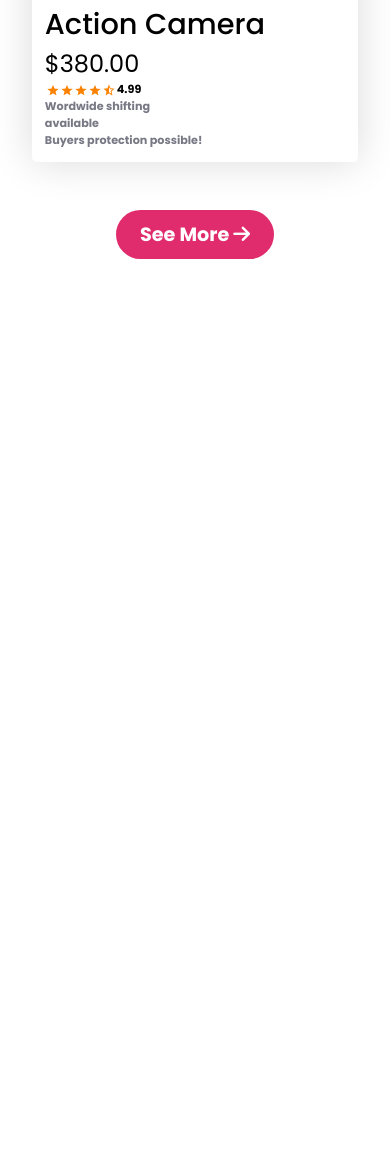
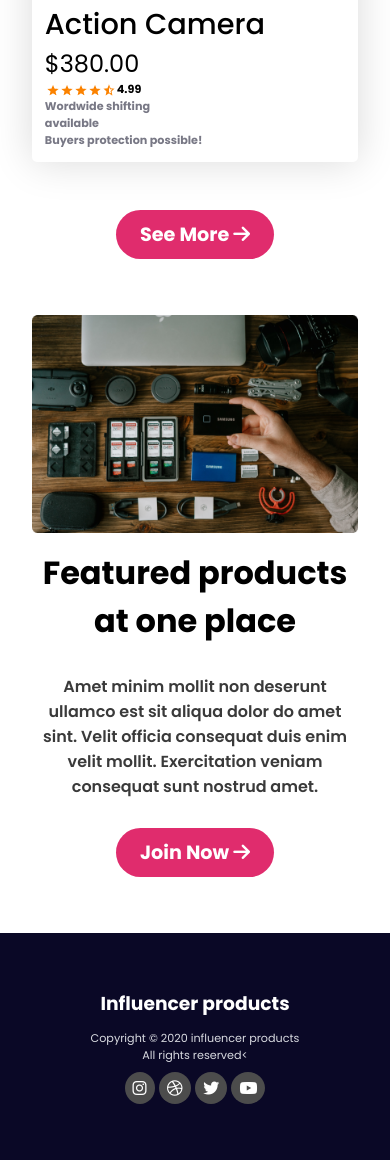
Before and after one commit to EligibleDev/gear, a plain HTML site: page index.html in a window 390 px wide. Shown: the part 5415-6575 px from the top of the page. Before the commit the page ends 5730 px from the top, so only its background shows below. Drawn offline with Linux system fonts and the light colour scheme.

Commit message:
done I guess

```diff
--- a/index.html
+++ b/index.html
@@ -244,6 +244,35 @@
             </button>
         </div>
     </section>
+
+    <section class="newslater-section container d-f sec-padd">
+        <img src="./images/gear.png" alt="" class="newslater-image">
+
+        <div class="newslater-content t-l">
+            <h2 class="newslater-title">Featured products at one place</h2>
+
+            <p class="paragraph">
+                Amet minim mollit non deserunt ullamco est sit aliqua dolor do amet sint. Velit officia consequat duis enim velit mollit. Exercitation veniam consequat sunt nostrud amet.
+            </p>
+
+            <button class="default-button">
+                Join Now
+                <i class="fa-solid fa-arrow-right"></i>
+            </button>
+        </div>
+    </section>
+
+    <footer class="t-c">
+        <h3 class="logo">Influencer products</h3>
+
+        <p>Copyright © 2020  influencer products<br>All rights reserved<</p>
+
+
+        <i class="fa-brands fa-instagram"></i>
+        <i class="fa-brands fa-dribbble"></i>
+        <i class="fa-brands fa-twitter"></i>
+        <i class="fa-brands fa-youtube"></i>
+    </footer>
 </body>
 
 </html>
--- a/responsive.css
+++ b/responsive.css
@@ -17,9 +17,21 @@
     }
 
     .products-container {
-        grid-template-columns: repeat(3, 30%);
+        grid-template-columns: repeat(2, 45%);
         justify-content: space-between;
         gap: 2rem;
+    }
+
+    .newslater-section{
+        flex-direction: column;
+        text-align: center;
+        gap: 1rem;
+    }
+
+    .newslater-content{
+        text-align: center;
+        width: 100%;
+        padding: 0;
     }
 
 }
@@ -91,6 +103,10 @@
         width: 100%;
     }
 
+    .newslater-image{
+        width: 100%;
+    }
+
 }
 
 
--- a/style.css
+++ b/style.css
@@ -171,3 +171,38 @@ p.rating-info {
     padding-top: 3rem;
 }
 /* products css end  */
+
+/* newslater css start */
+.newslater-content{
+    width: 60%;
+    padding-left: 3rem;
+}
+
+.newslater-title{
+    font-size: 2rem;
+}
+
+.newslater-content > .paragraph {
+    padding: 1.8rem 0;
+}
+/* newslater css end  */
+
+/* footer css start  */
+footer{
+    background: #0A0826;
+    padding: 3.5rem ;
+    color: #ffffff !important;
+}
+
+footer > p{
+    color: #D9DBE1;
+    font-size: 0.7rem;
+    padding: 0.8rem 0 0.5rem;
+}
+
+footer > i{
+    padding: 0.5rem;
+    background-color: #4c4c4c;
+    border-radius: 50%;
+}
+/* footer css end  */
```
